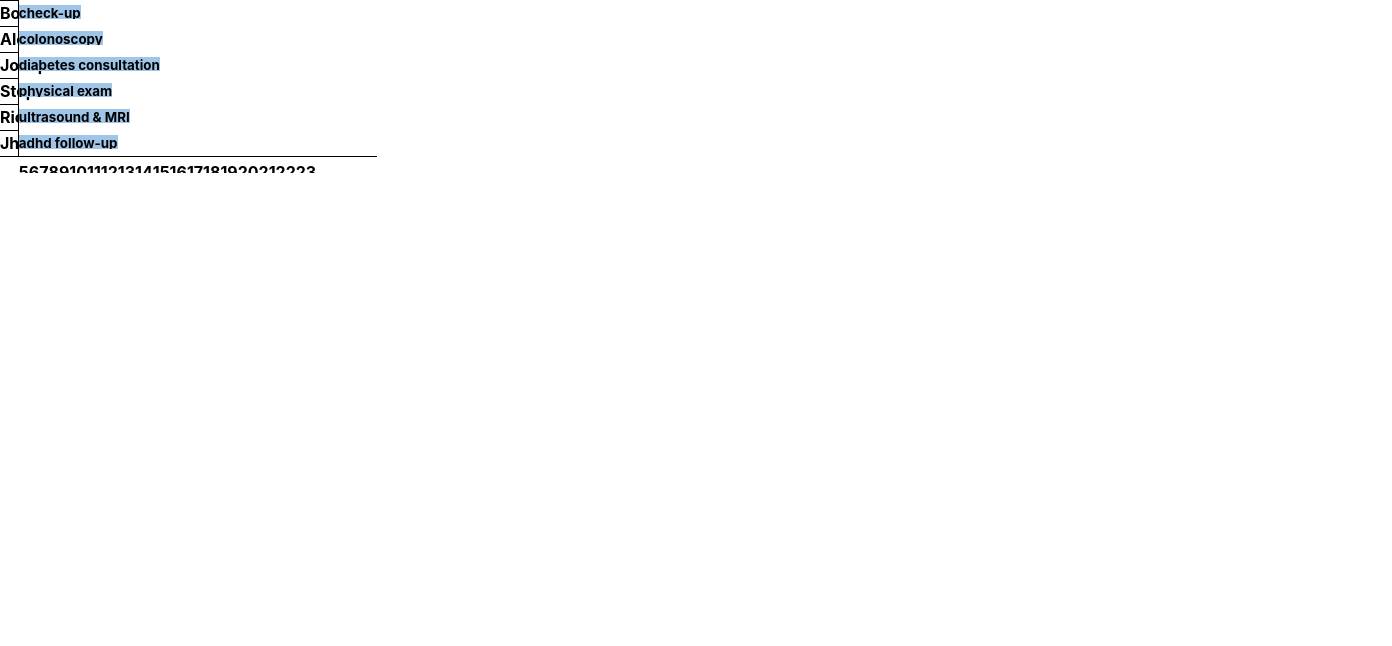
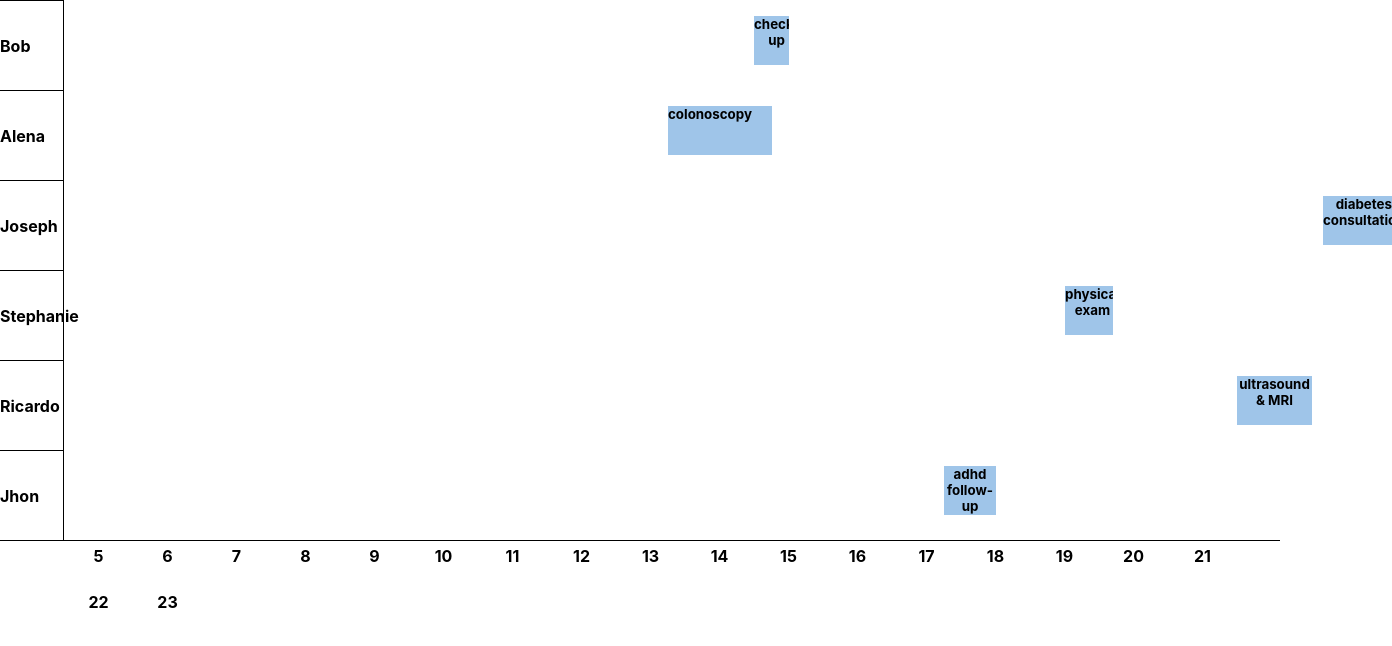
Before and after one commit to KorbinWilliams/simple-timeline, a React (Create React App) app: page / in a window 1280 px wide. Shown: the top 646 px of the page, 1392 px wide, since content can reach past the window. Built offline with nearby package versions, Linux system fonts and the light colour scheme.

Commit message:
chartWidth only works correctly as number for some reason

```diff
--- a/src/components/mainDisplay/index.js
+++ b/src/components/mainDisplay/index.js
@@ -89,7 +89,6 @@ const MainDisplay = (props) => {
 
   return (
     <Grid container item xs={12} ref={ref}>
-      <div id="chartWrapper" style={{ overflowX: 'scroll', overflowY: 'visible', width: (ref.current.offsetWidth + 'px')}}>
       <TimelineChart
         items={formatAppointments(testItems)}
         // Nov 29 2022 00:00:00
@@ -99,8 +98,8 @@ const MainDisplay = (props) => {
         showCurrentTime={true}
         dateItemsLoc={['appointmentStart', 'appointmentEnd']}
         vAxisProp={'name'}
-        chartHeight={'100%'}
-        chartWidth={'100%'}
+        chartHeight={'600px'}
+        chartWidth={1500}
         itemOptions={
           {
             defaultColor: '#9fc5e9',
@@ -120,7 +119,6 @@ const MainDisplay = (props) => {
         //   }
         // }
       />
-      </div>
     </Grid>
   )
 }
```
